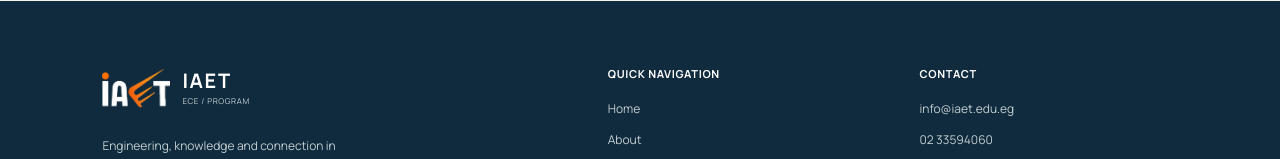
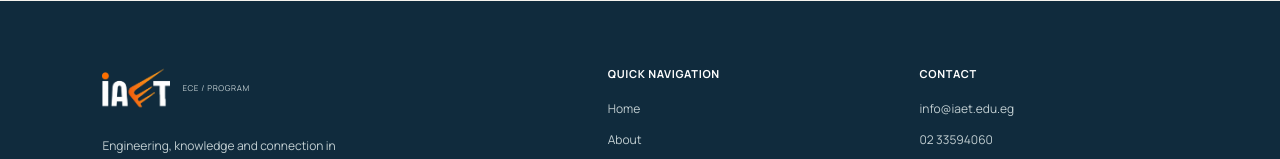
Before and after one commit to Abdo1629/iaet-comm, a Next.js app: page / in a window 1280 px wide. Shown: the part 9839-9998 px from the top of the page. Built offline with nearby package versions, Linux system fonts and the light colour scheme.

Commit message:
Remove duplicate IAET footer wordmark

```diff
--- a/components/layout/SiteFooter.tsx
+++ b/components/layout/SiteFooter.tsx
@@ -5,7 +5,7 @@ type Copy = { program:string;footerNote:string;footerNav:string;nav:string[][];l
 export function SiteFooter({t}:{t:Copy}) {
  return <footer className="site-footer">
   <div className="footer-grid">
-   <div className="footer-brand-column"><Link href="/" className="footer-brand" aria-label="IAET — back to top"><Image src="/Gemini_Generated_Image_enecrnenecrnenec-removebg-preview.png" alt="IAET" width={68} height={45} className="official-logo"/><span><strong>IAET</strong><small>ECE / PROGRAM</small></span></Link><p>{t.footerNote}</p></div>
+   <div className="footer-brand-column"><Link href="/" className="footer-brand" aria-label="IAET — back to top"><Image src="/Gemini_Generated_Image_enecrnenecrnenec-removebg-preview.png" alt="IAET" width={68} height={45} className="official-logo"/><span><small>ECE / PROGRAM</small></span></Link><p>{t.footerNote}</p></div>
    <nav className="footer-column" aria-label={t.footerNav}><strong>{t.footerNav}</strong>{t.nav.map(([label,href])=><Link key={href} href={href}>{label}</Link>)}<Link href="/academics">{t.learningLabel}</Link><Link href="/contact">{t.contact}</Link><Link href="/navigation">{t.footerNav === "Quick navigation" ? "All sections" : "كل صفحات الموقع"}</Link></nav>
    <div className="footer-column"><strong>{t.contact}</strong><a href="mailto:info@iaet.edu.eg">info@iaet.edu.eg</a><a href="tel:+20233594060">02 33594060</a><a href="https://iaet.edu.eg/" target="_blank" rel="noreferrer">{t.officialWebsite}</a></div>
   </div>
```
